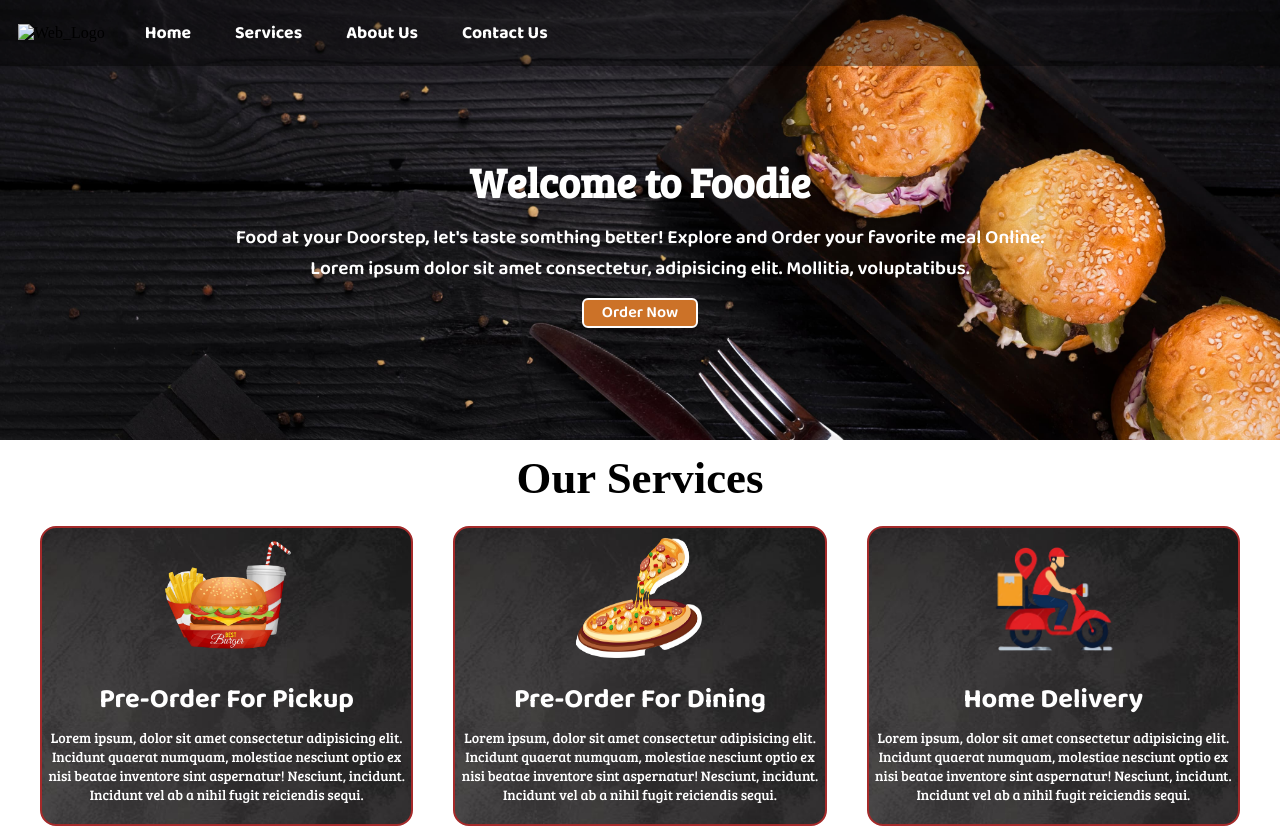
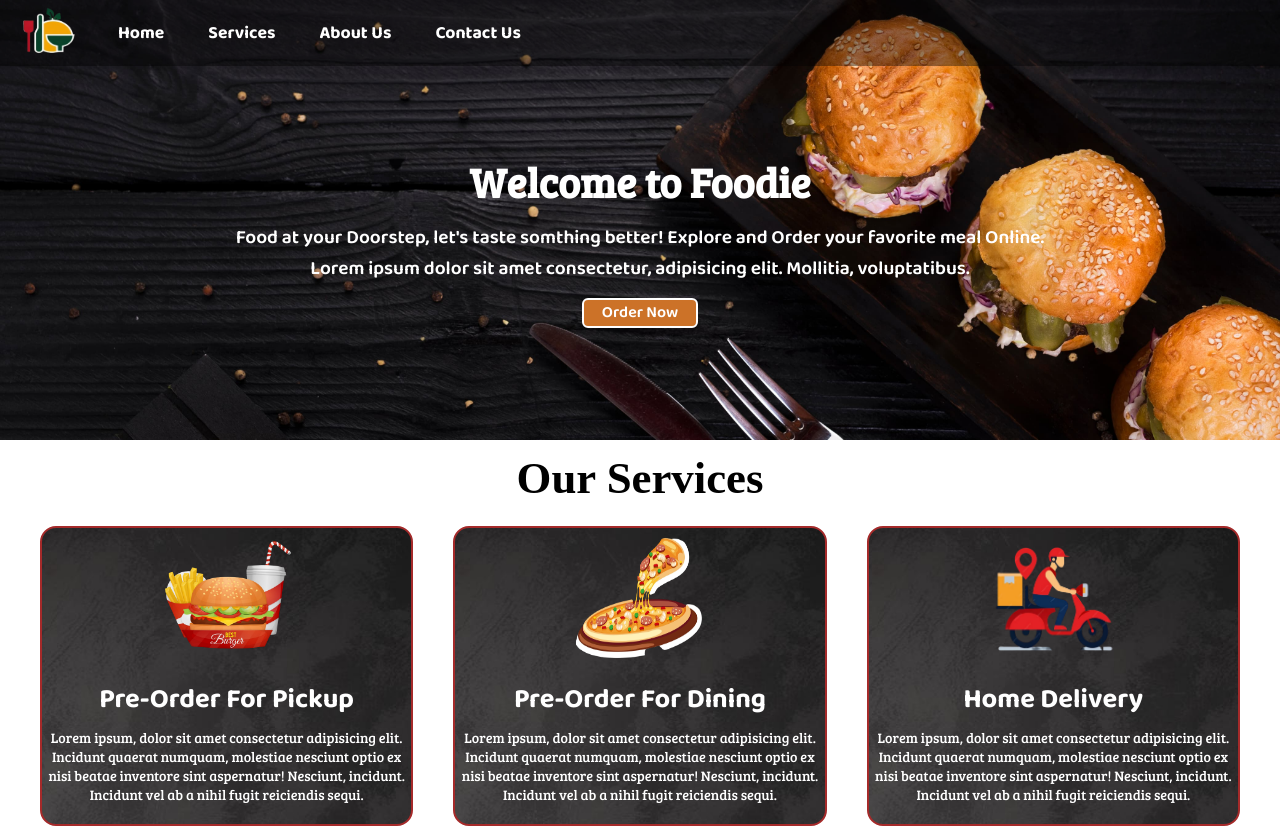
Before and after one commit to simplysoban/Foodie-website-Using-Only-HTML-CSS-, a plain HTML site: page index.html in a window 1280 px wide. Shown: the top 829 px of the page. Drawn offline with Linux system fonts and the light colour scheme; a web font is replaced by a local one.

Commit message:
fixed logo problem

```diff
--- a/index.html
+++ b/index.html
@@ -12,7 +12,7 @@
 <body>
     <nav id="navbar">
         <ul id="ul">
-            <li class="li"><img src="assets/IMG-20240912-WA0030.jpg" alt="Web_Logo" id="img"></li>
+            <li class="li"><img src="assets/IMG-20240912-WA0030-no-bg.png" alt="Web_Logo" id="img"></li>
             <li class="li"><a href="#">Home</a></li>
             <li class="li"><a href="#services">Services</a></li>
             <li class="li"><a href="#about-us">About Us</a></li>
```
